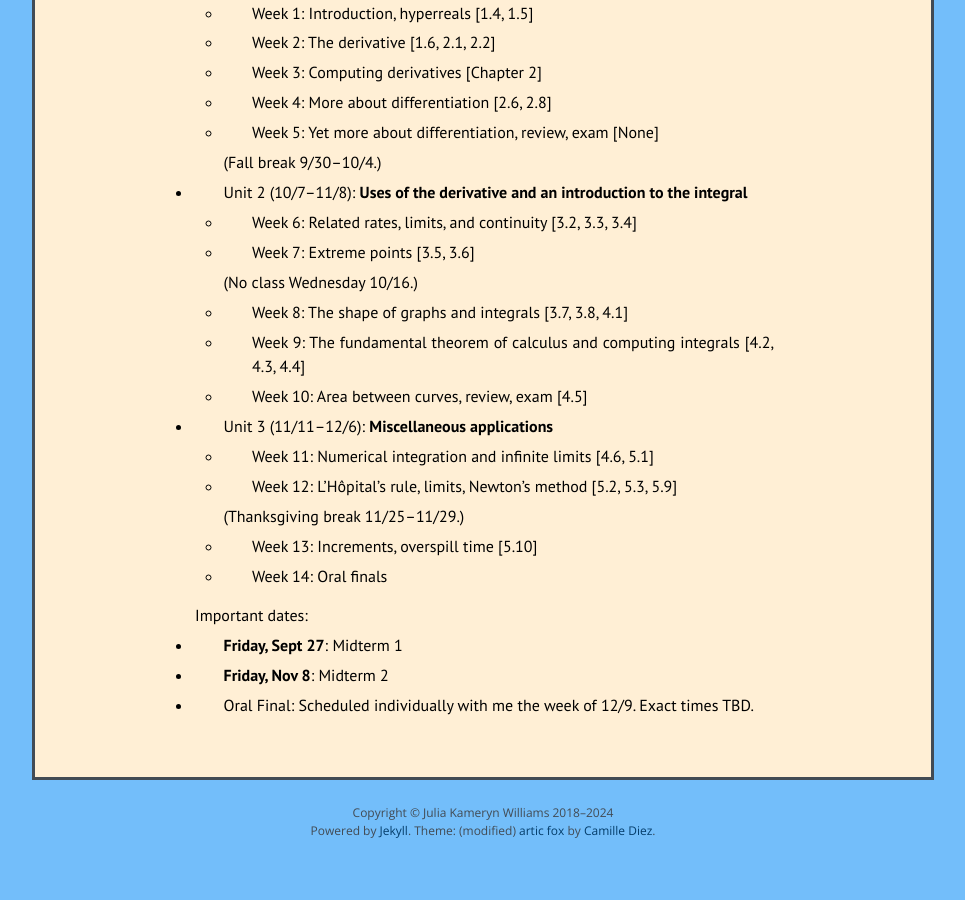
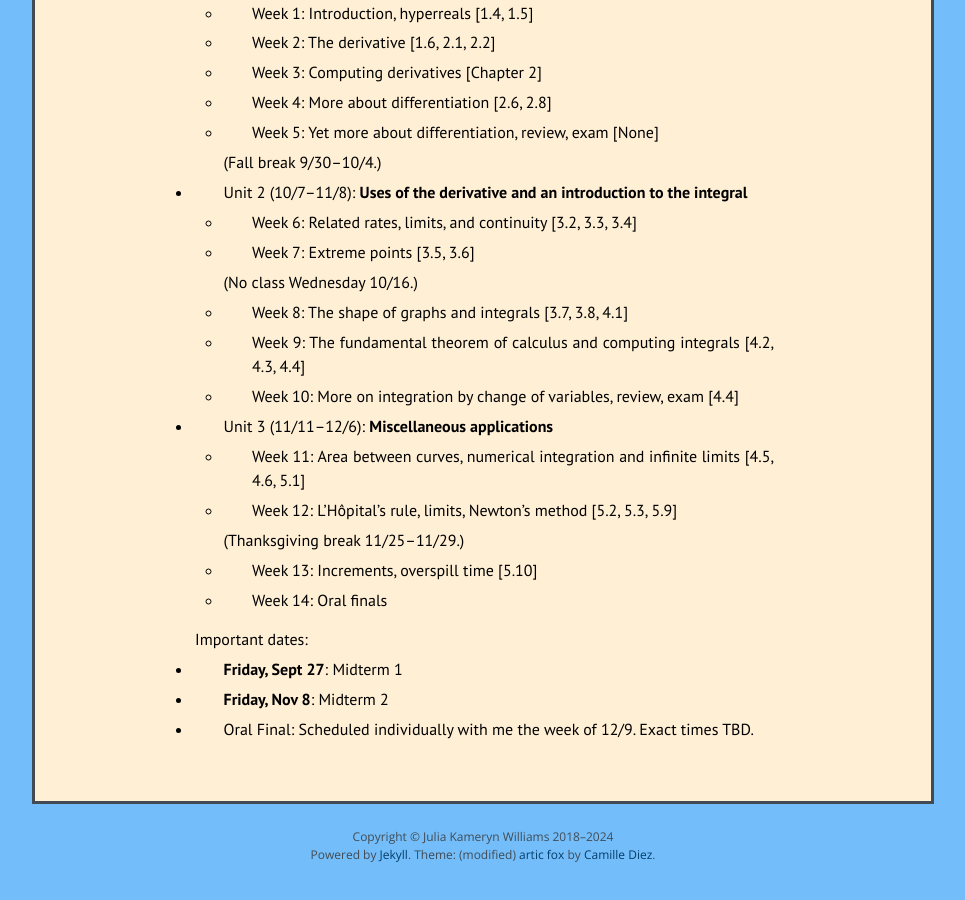
Before and after one commit to kamerynjw/kamerynjw.github.io, a Jekyll site: the page built from teaching/2024/math210.md, in a window 1280 px wide and 900 px high, scrolled down 3854 px. Shown: the whole window, without its empty margins (157-1122 px from the left). Built offline with Jekyll 4.4.1, drawn with Linux system fonts in a browser that asks for light colours; nearby versions of some CDN libraries; formulas are drawn with MathJax 3; before the commit the page ends 4730 px from its top, so only the background shows below that.

Commit message:
fixed image issue, fixed calendar change

```diff
--- a/teaching/2024/math210.md
+++ b/teaching/2024/math210.md
@@ -176,11 +176,11 @@ The schedule below is tentative; we might have small adjustments in the dates. F
 
     * Week 9: The fundamental theorem of calculus and computing integrals [4.2, 4.3, 4.4]
 
-    * Week 10: Area between curves, review, exam [4.5]
+    * Week 10: More on integration by change of variables, review, exam [4.4]
 
 * Unit 3 (11/11–12/6): **Miscellaneous applications**
 
-    * Week 11: Numerical integration and infinite limits [4.6, 5.1]
+    * Week 11: Area between curves, numerical integration and infinite limits [4.5, 4.6, 5.1]
 
     * Week 12: L'Hôpital's rule, limits, Newton's method [5.2, 5.3, 5.9]
 
```
Also changed, not shown: index.md (+1 -1 lines).
